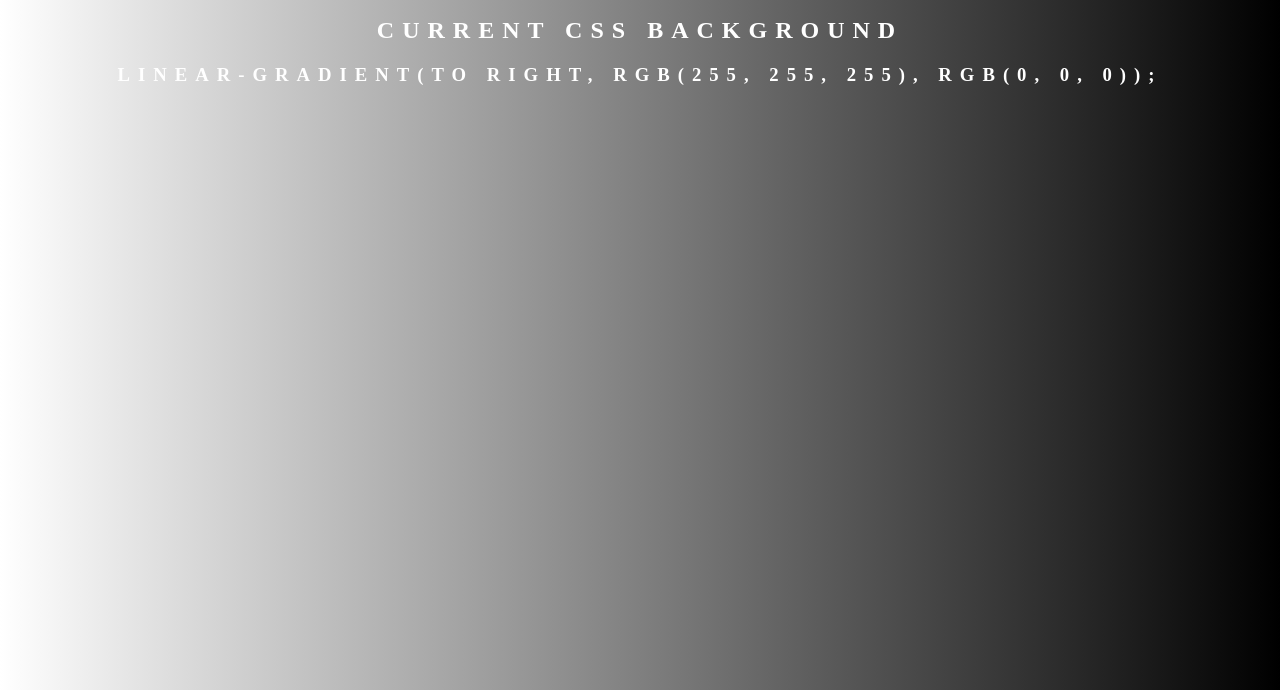
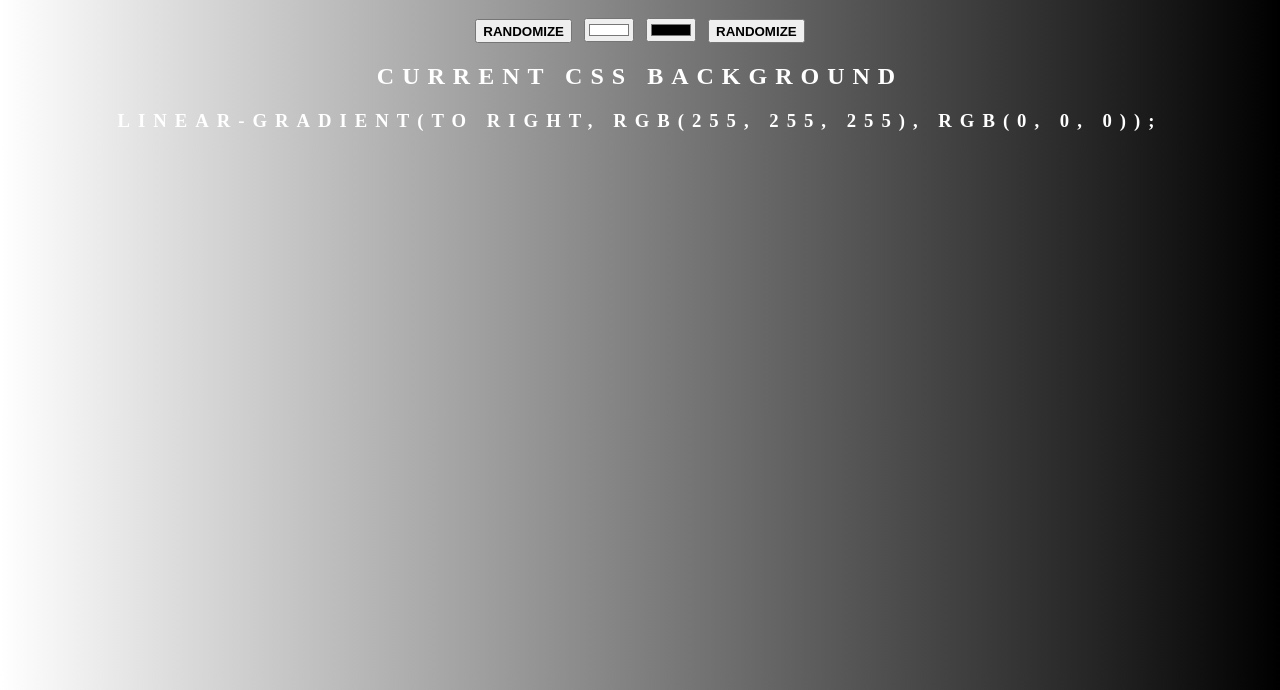
Before and after one commit to JakeeBro/background-generator, a plain HTML site: page index.html in a window 1280 px wide. Shown: the part 110-800 px from the top of the page. Drawn offline with Linux system fonts and the light colour scheme.

Commit message:
Update style.css

```diff
--- a/style.css
+++ b/style.css
@@ -7,3 +7,18 @@ body {
 	top: 15%;
 	/*background: linear-gradient(to right, red, yellow);*/
 }
+
+h1 {
+	font-size: 4vw;
+}
+
+button {
+	box-sizing: border-box;
+	width: auto;
+	height: 3vh;
+	font-weight: bold;
+}
+
+input {
+	height: 3vh;
+}
```
